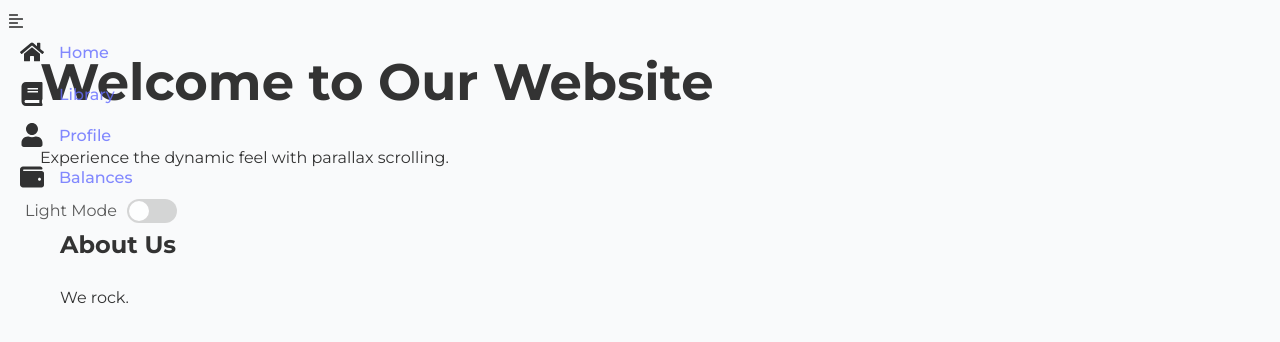
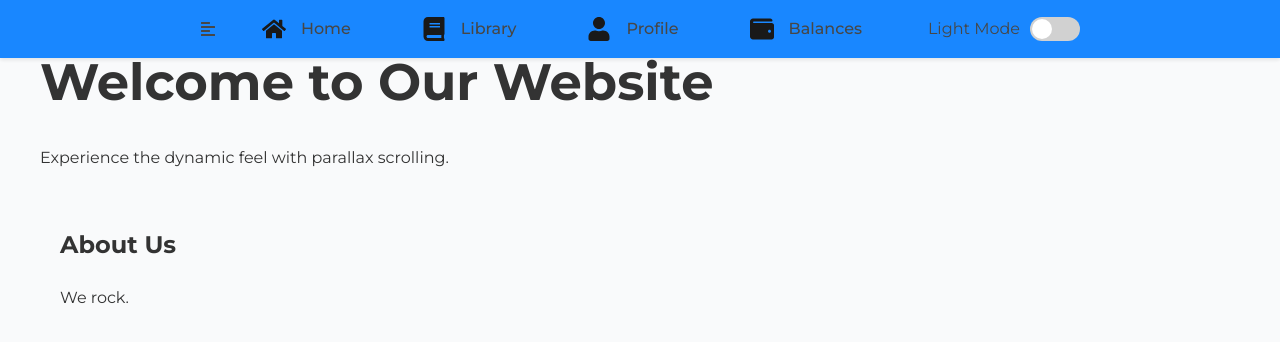
Before and after one commit to Jakethetyper/Growth, a React (Vite) app in the folder client/: page / in a window 1280 px wide. Shown: the top 342 px of the page. Built offline with nearby package versions, Linux system fonts and the light colour scheme.

Commit message:
rid of pos abs

```diff
--- a/client/src/pages/Header/Header.css
+++ b/client/src/pages/Header/Header.css
@@ -1,40 +1,91 @@
-/* Header.css */
-
 @import "../../assets/colors/colors.css";
 
 .header {
-  position: absolute;
-  opacity: .8;
-  top: 0px;
-  left: 0px;
-  color: (--text-color);
-  width: fit-content;
-  padding: 10px 5px;
+  background-color: var(--primary-color, #007BFF);
+  opacity: 0.9;
+  width: 100%;
+  color: var(--text-color, #ffffff);
+  box-shadow: 0 2px 4px rgba(0, 0, 0, 0.1);
+  position: fixed;
+  z-index: 1000;
 }
 
 .header nav {
   display: flex;
-  flex-direction: column;
-}
-
-.header nav .navselect {
-  padding: 3px;
-  border-radius: 3px;
-}
-
-.header nav .navselect:hover {
-  background-color: #5c6b7a;
-  cursor: pointer;
+  justify-content: space-between;
+  align-items: center;
+  max-width: 1700px;
+  margin: 0 auto;
+  padding: 6px 200px;
+  flex-wrap: wrap;
 }
 
 .header nav a {
-  display: flex;
-  margin: 0 15px;
-  padding: 8px 0px;
+  display: inline-flex;
+  align-items: center;
+  color: var(--text-color, #ffffff);
+  margin: 0 10px;
+  padding: 10px 15px;
   border-radius: 5px;
-  transition: background-color 0.3s ease;
+  transition: background-color 0.3s ease, transform 0.2s ease;
+  font-weight: 500;
+  font-size: 16px;
+  text-decoration: none;
 }
 
 .header nav a:hover {
-  background-color: #0056b3;
+  background-color: var(--secondary-color, #0056b3);
+  transform: translateY(-2px);
+  box-shadow: 0 4px 6px rgba(0, 0, 0, 0.1);
 }
+
+.header nav a.active {
+  background-color: var(--highlight-color, #ff6600);
+  color: #ffffff;
+}
+
+.hamburger-menu {
+  display: none;
+  cursor: pointer;
+  font-size: 24px;
+}
+
+@media (max-width: 768px) {
+  .header nav {
+    flex-direction: column;
+    align-items: flex-start;
+  }
+
+  .header nav a {
+    margin: 5px 0;
+  }
+
+  .hamburger-menu {
+    display: inline-block;
+  }
+
+  .nav-links {
+    display: none;
+    width: 100%;
+    flex-direction: column;
+  }
+
+  .nav-links.open {
+    display: flex;
+  }
+}
+
+.navselect:hover {
+  box-shadow: 0 0 10px rgba(255, 255, 255, 0.3);
+  background: linear-gradient(45deg, #5c6b7a, #7a8c98);
+}
+
+.logo {
+  font-size: 24px;
+  font-weight: bold;
+  color: #fff;
+}
+
+.logo span {
+  color: var(--highlight-color, #ff6600);
+}
```
